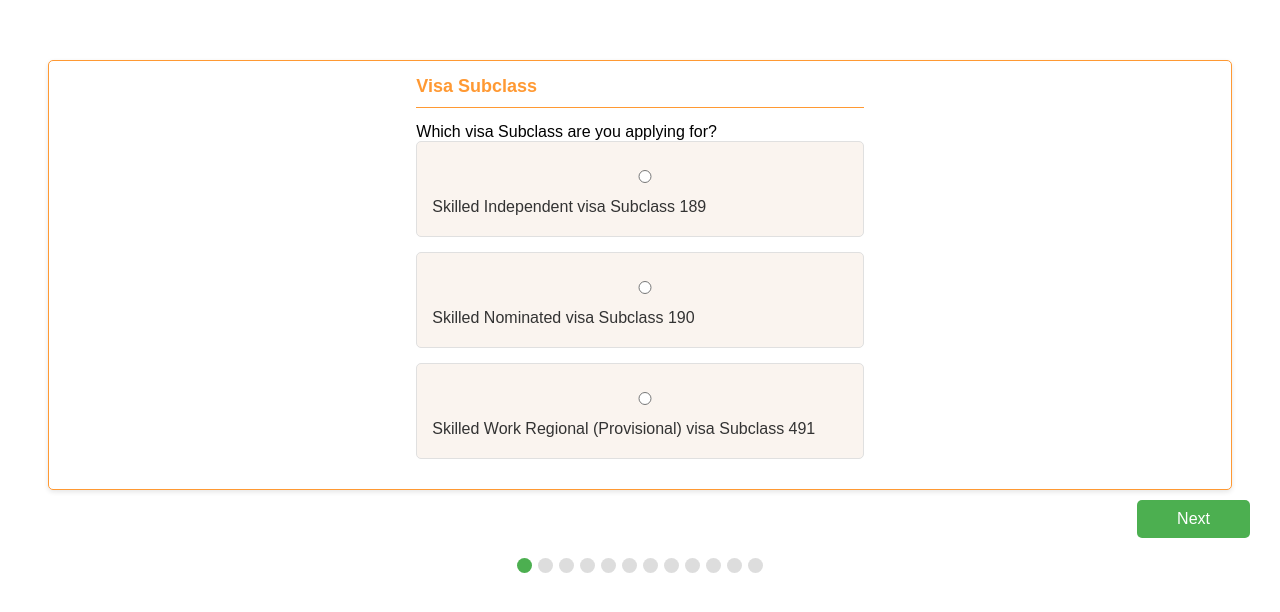
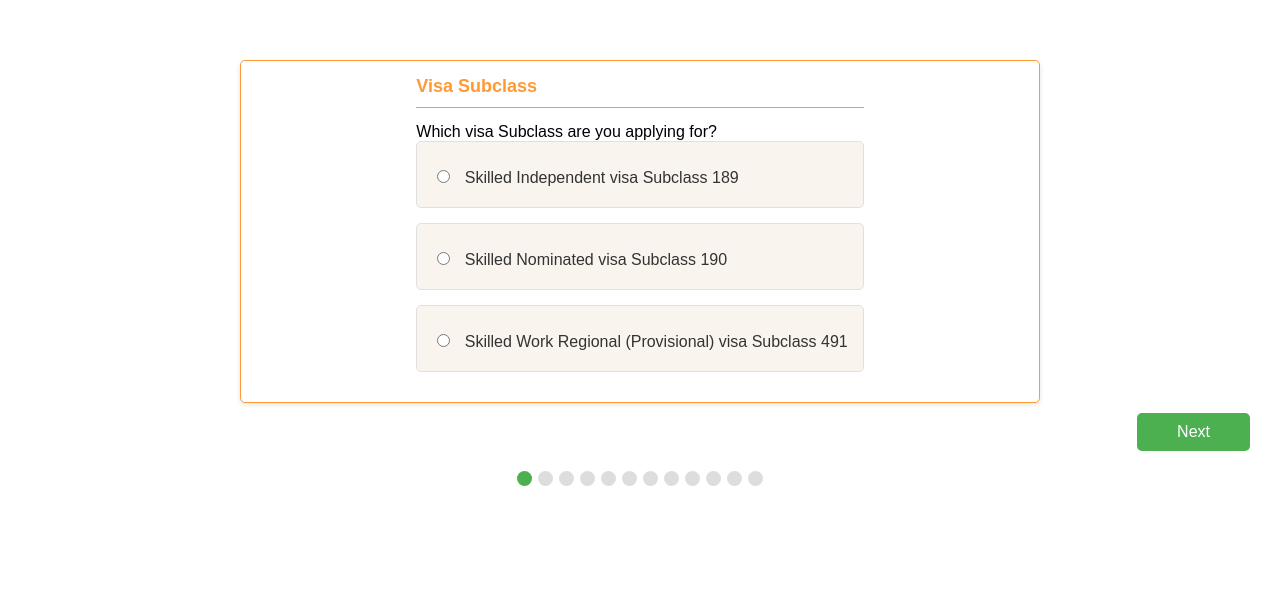
Before and after one commit to swin-adrian/PR-project, a Flask app: page /form in a window 1280 px wide. Shown: the top 612 px of the page. Run offline with Flask 3, Linux system fonts and the light colour scheme; some libraries are stand-ins or nearby versions.

Commit message:
Philip update the styling for form and signup page

```diff
--- a/app/static/css/style.css
+++ b/app/static/css/style.css
@@ -385,7 +385,7 @@ label {
     text-align: left;
 }
 
-input {
+.input-field {
     width: 100%;
     padding: 10px;
     margin-bottom: 15px;
@@ -562,11 +562,11 @@ tbody tr:hover {
 }
 
 /* Form.html page */
-.container {
+.questionaire-container {
     border: 1px solid #FF9933;
     border-radius: 5px;
     padding: 15px;
-    max-width: 90%;
+    max-width: 60%;
     margin: auto;
     box-shadow: 0 2px 5px rgba(0, 0, 0, 0.1);
     background-color: white;
@@ -672,7 +672,7 @@ tbody tr:hover {
 }
 
 select, input[type="text"], input[type="date"] {
-    width: 100%;
+    width: 98%;
     padding: 8px;
     margin-bottom: 10px;
     border-radius: 4px;
--- a/app/templates/form.html
+++ b/app/templates/form.html
@@ -9,7 +9,7 @@
 </head>
 <body>
     <script src="../static/js/javascript.js"></script>
-    <div class="container">
+    <div class="questionaire-container">
         <form method="post" action="submit_migrant_form" id="migrant_form">
 
     <!--Page 1-->
@@ -39,19 +39,23 @@
     <!--Page 2-->
             <!-- Page 2 - MLTSSL, STSOL, or ROL selection based on visa subclass -->
             <div class="tab">
-                <h2>Occupation Preference</h2>
+                <div class="header">Occupation Preference</div>
 
                 <!-- For subclass 189 -->
                 <div id="question-189" class="occupation-section">
+                    <div class="option">
                     <label>Select your occupation on the Medium and Long-term Strategic Skills List (MLTSSL)</label>
                         <div>
                         <input type="radio" name="occupation-list-189" value="MLTSSL" checked>
                         Medium and Long-term Strategic Skills List (MLTSSL)
                         </div>
                     </div>
+                </div>
 
                 <!-- For subclass 190 -->
+
                 <div id="question-190" class="occupation-section">
+                    <div class="option">
                         <label>Is your occupation on Medium and Long-term Strategic Skills List or Short-term Skilled Occupation List?</label>
                         <div>
                             <input type="radio" name="occupation-list-190" value="MLTSSL">
@@ -62,9 +66,13 @@
                             Short-term Skilled Occupation List (STSOL)
                         </div>
                     </div>
+                </div>
+
+
 
                 <!-- For subclass 491 -->
                 <div id="question-491" class="occupation-section">
+                <div class="option">
                     <label>Is your occupation on Medium and Long-term Strategic Skills List, Short-term Skilled Occupation List, or Regional Occupation List?</label>
                     <div>
                         <input type="radio" name="occupation-list-491" value="MLTSSL">
@@ -79,12 +87,15 @@
                         Regional Occupation List (ROL)
                     </div>
                 </div>
+                </div>
 
                 <div id="occupation-dropdown-section">
+                    <div class="option">
                     <label for="occupations">Select your occupation:</label>
                     <select id="occupations" name="occupation">
                         <option value="">-- Select Occupation --</option>
                     </select>
+                    </div>
                 </div>
             </div>
 
```
Lines whose indentation alone changed are shown as unchanged.
